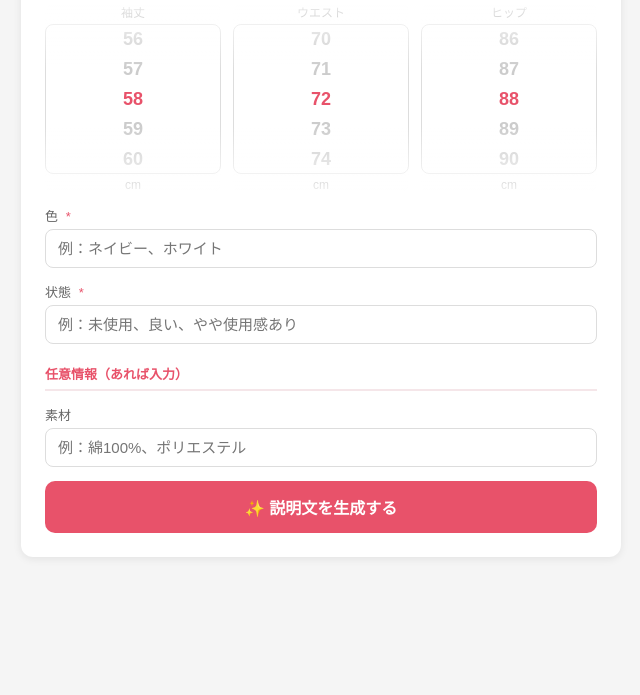
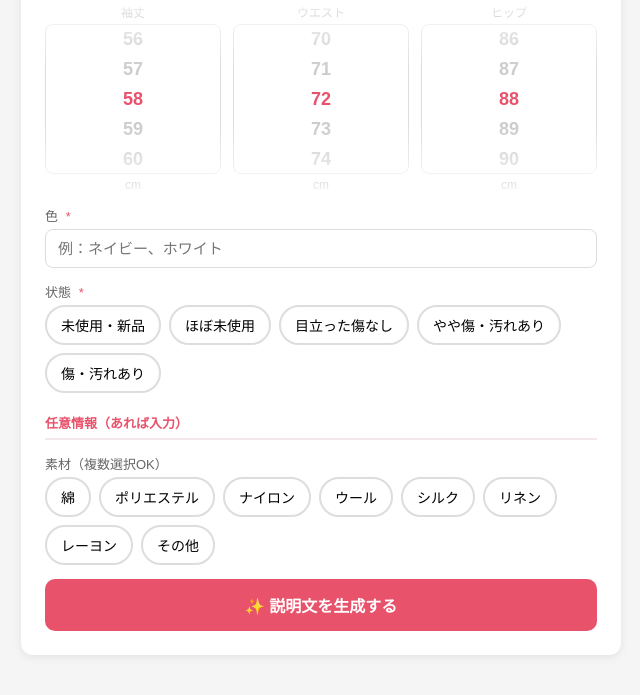
Before and after one commit to asumi-python/mercari-helper, a Flask app: page / in a window 1280 px wide. Shown: the part 589-1284 px from the top of the page, without its empty margins (319-959 px from the left). Before the commit the page ends 1122 px from the top, so only its background shows below. Run offline with Flask 3, Linux system fonts and the light colour scheme.

Commit message:
add 素材・状態 selector buttons

```diff
--- a/templates/index.html
+++ b/templates/index.html
@@ -312,14 +312,32 @@
       </div>
       <div class="form-group">
         <label>状態 <span class="required">*</span></label>
-        <input type="text" id="condition" placeholder="例：未使用、良い、やや使用感あり">
+        <div class="size-buttons">
+          <button type="button" class="size-btn" onclick="selectCondition(this)">未使用・新品</button>
+          <button type="button" class="size-btn" onclick="selectCondition(this)">ほぼ未使用</button>
+          <button type="button" class="size-btn" onclick="selectCondition(this)">目立った傷なし</button>
+          <button type="button" class="size-btn" onclick="selectCondition(this)">やや傷・汚れあり</button>
+          <button type="button" class="size-btn" onclick="selectCondition(this)">傷・汚れあり</button>
+        </div>
+        <input type="hidden" id="condition">
       </div>
 
       <div class="section-title" style="margin-top:20px;">任意情報（あれば入力）</div>
 
       <div class="form-group">
-        <label>素材</label>
-        <input type="text" id="material" placeholder="例：綿100%、ポリエステル">
+        <label>素材（複数選択OK）</label>
+        <div class="size-buttons" id="material-buttons">
+          <button type="button" class="size-btn" onclick="toggleMaterial(this)">綿</button>
+          <button type="button" class="size-btn" onclick="toggleMaterial(this)">ポリエステル</button>
+          <button type="button" class="size-btn" onclick="toggleMaterial(this)">ナイロン</button>
+          <button type="button" class="size-btn" onclick="toggleMaterial(this)">ウール</button>
+          <button type="button" class="size-btn" onclick="toggleMaterial(this)">シルク</button>
+          <button type="button" class="size-btn" onclick="toggleMaterial(this)">リネン</button>
+          <button type="button" class="size-btn" onclick="toggleMaterial(this)">レーヨン</button>
+          <button type="button" class="size-btn" onclick="toggleMaterial(this)">その他</button>
+        </div>
+        <input type="text" id="material-other" placeholder="素材を入力" style="display:none; margin-top:8px;">
+        <input type="hidden" id="material">
       </div>
 
       <button class="btn" onclick="generate()">✨ 説明文を生成する</button>
@@ -353,6 +371,37 @@
   </div>
 
   <script>
+    // ── 状態選択 ──
+    function selectCondition(btn) {
+      document.querySelectorAll('#form-card .size-btn[onclick="selectCondition(this)"]')
+        .forEach(b => b.classList.remove('active'));
+      btn.classList.add('active');
+      document.getElementById('condition').value = btn.textContent;
+    }
+
+    // ── 素材選択（複数OK） ──
+    function toggleMaterial(btn) {
+      if (btn.textContent === 'その他') {
+        btn.classList.toggle('active');
+        const other = document.getElementById('material-other');
+        other.style.display = btn.classList.contains('active') ? 'block' : 'none';
+      } else {
+        btn.classList.toggle('active');
+      }
+      updateMaterialValue();
+    }
+    function updateMaterialValue() {
+      const selected = [...document.querySelectorAll('#material-buttons .size-btn.active')]
+        .filter(b => b.textContent !== 'その他')
+        .map(b => b.textContent);
+      const other = document.getElementById('material-other').value.trim();
+      if (other) selected.push(other);
+      document.getElementById('material').value = selected.join('・');
+    }
+    document.addEventListener('DOMContentLoaded', () => {
+      document.getElementById('material-other').addEventListener('input', updateMaterialValue);
+    });
+
     // ── サイズ選択 ──
     function selectSize(btn) {
       document.querySelectorAll('.size-btn').forEach(b => b.classList.remove('active'));
```
